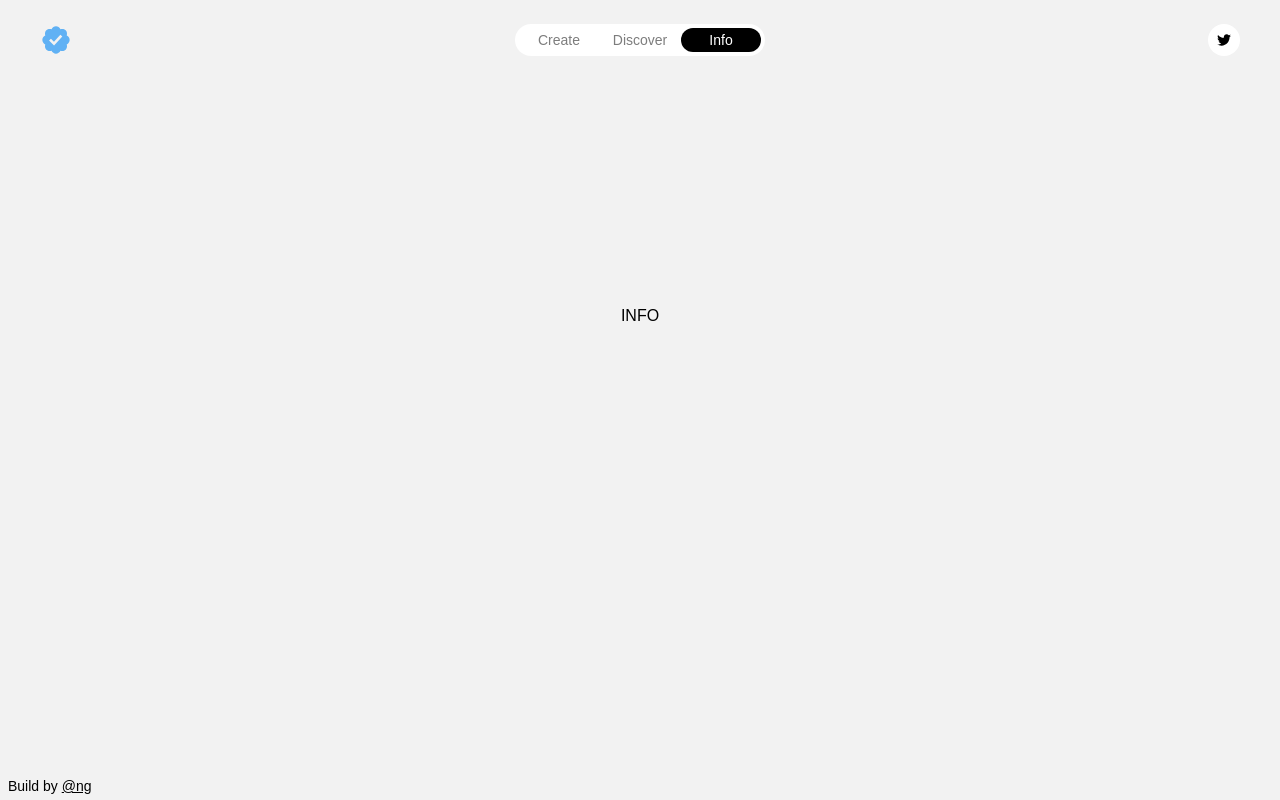
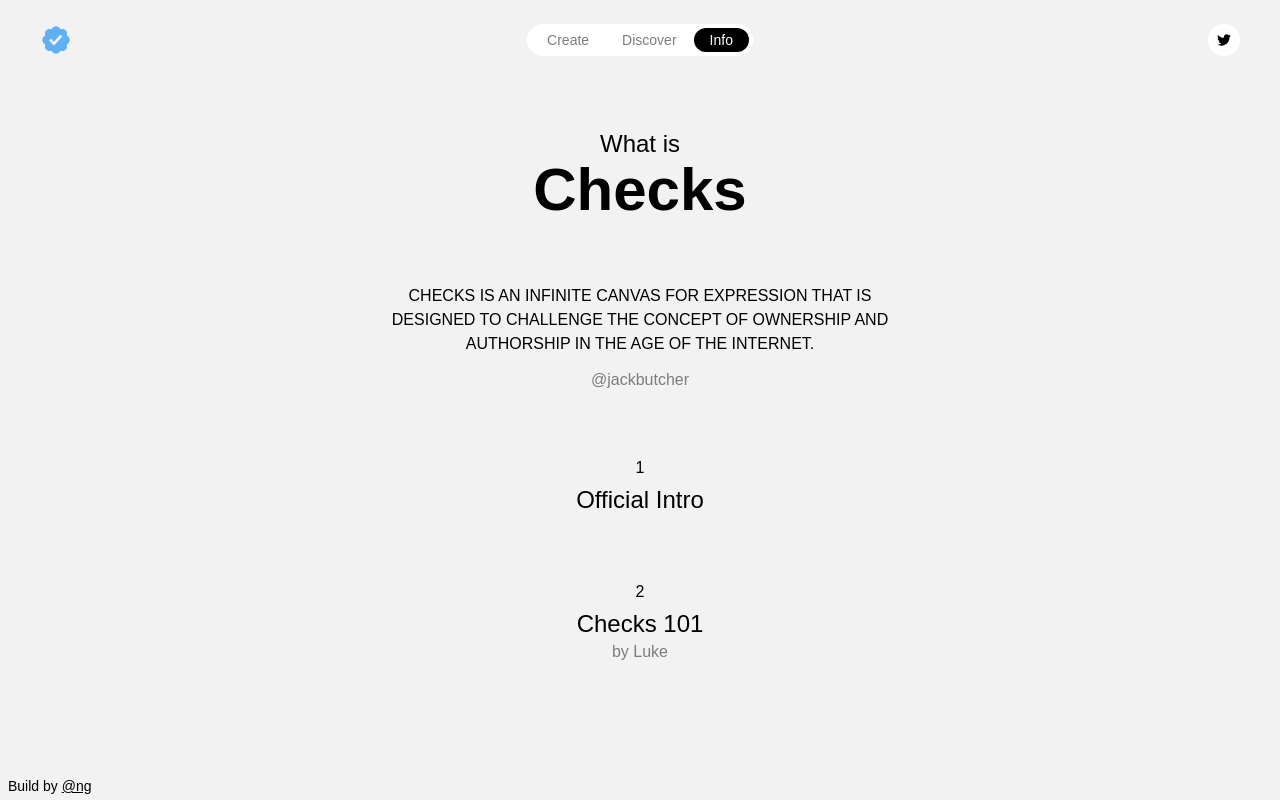
Before and after one commit to nikitattt/create-checks, a Next.js app: page /info in a window 1280 px wide. Built offline with nearby package versions, Linux system fonts and the light colour scheme; a web font is replaced by a local one.

Commit message:
Add info data

```diff
--- a/components/NavBar/index.tsx
+++ b/components/NavBar/index.tsx
@@ -4,9 +4,9 @@ import clsx from 'clsx'
 
 const SectionsSwitch = ({ page }: { page: string }) => {
   const selectedStyle =
-    'w-20 bg-black dark:bg-white text-white dark:text-black rounded-full py-[2px] '
+    'px-4 bg-black dark:bg-white text-white dark:text-black rounded-full py-[2px] '
   const secondaryStyle =
-    'w-20 text-grey rounded-full hover:bg-border-light py-[2px] transition-all duration-200'
+    'px-4 text-grey rounded-full hover:bg-border-light py-[2px] transition-all duration-200'
 
   const pageToName = (page: string) => {
     if (page === '/discover') return 'Discover'
@@ -42,7 +42,7 @@ const SectionsSwitch = ({ page }: { page: string }) => {
 const NavBar = ({ page }: { page: string }) => {
   return (
     <div className="rounded-full m-4 px-1 sm:px-6 pb-px h-12 flex align-center">
-      <div className="w-full flex flex-row items-center justify-center">
+      <div className="w-full flex flex-row items-center justify-center gap-1">
         <div className="flex-1 flex">
           <div className="h-8 w-8">
             <Check color="#60b1f4" />
@@ -57,6 +57,7 @@ const NavBar = ({ page }: { page: string }) => {
           {/* <div className="w-max ml-auto px-4 py-1 rounded-full bg-white">
             connect
           </div> */}
+          <div className="hidden sm:block">
             <a href="https://twitter.com/iamng_eth" target="_blank">
               <div className="w-max ml-auto rounded-full bg-white dark:bg-black-canvas dark:fill-white">
                 <div className="h-8 w-8 p-2">
@@ -74,6 +75,7 @@ const NavBar = ({ page }: { page: string }) => {
           </div>
         </div>
       </div>
+    </div>
   )
 }
 
--- a/pages/info.tsx
+++ b/pages/info.tsx
@@ -1,6 +1,7 @@
 import type { NextPage } from 'next'
 import Head from 'next/head'
 import BuildBy from '../components/BuildBy'
+import Check from '../components/Check'
 import NavBar from '../components/NavBar'
 import { useMenuStore } from '../store/menu'
 
@@ -23,7 +24,50 @@ const Info: NextPage<{ data: string }> = (props) => {
 
         <main className="">
           <NavBar page="/info" />
-          <p className="mt-60 text-center">INFO</p>
+          <div className="px-8 sm:px-20 flex flex-col text-center items-center mx-auto max-w-2xl">
+            <p className="mt-12 text-center text-2xl">What is</p>
+            <a
+              href="https://checks.art/"
+              target="_blank"
+              className="hover:underline cursor-pointer"
+            >
+              <p className="text-center text-6xl font-bold">Checks</p>
+            </a>
+            {/* <div className="h-12 w-12">
+              <Check color="#000" />
+            </div> */}
+            <p className="mt-16">
+              CHECKS IS AN INFINITE CANVAS FOR EXPRESSION THAT IS DESIGNED TO
+              CHALLENGE THE CONCEPT OF OWNERSHIP AND AUTHORSHIP IN THE AGE OF
+              THE INTERNET.
+            </p>
+            <a
+              href="https://twitter.com/jackbutcher"
+              target="_blank"
+              className="mt-3 hover:underline cursor-pointer self-center"
+            >
+              <p className="text-grey font-medium">@jackbutcher</p>
+            </a>
+            <div className="mt-16">1</div>
+            <a
+              href="https://checks.art/intro"
+              target="_blank"
+              className="mt-1 hover:underline cursor-pointer"
+            >
+              <p className="font-medium text-2xl">Official Intro</p>
+            </a>
+            <div className="mt-16">2</div>
+            <a
+              href="https://twitter.com/_lukeweaver_/status/1618273618789539843"
+              target="_blank"
+              className="mt-1 hover:underline cursor-pointer"
+            >
+              <div>
+                <p className="font-medium text-2xl">Checks 101</p>
+                <p className="text-grey font-medium">by Luke</p>
+              </div>
+            </a>
+          </div>
           <BuildBy />
         </main>
 
```
Lines whose indentation alone changed are shown as unchanged.
